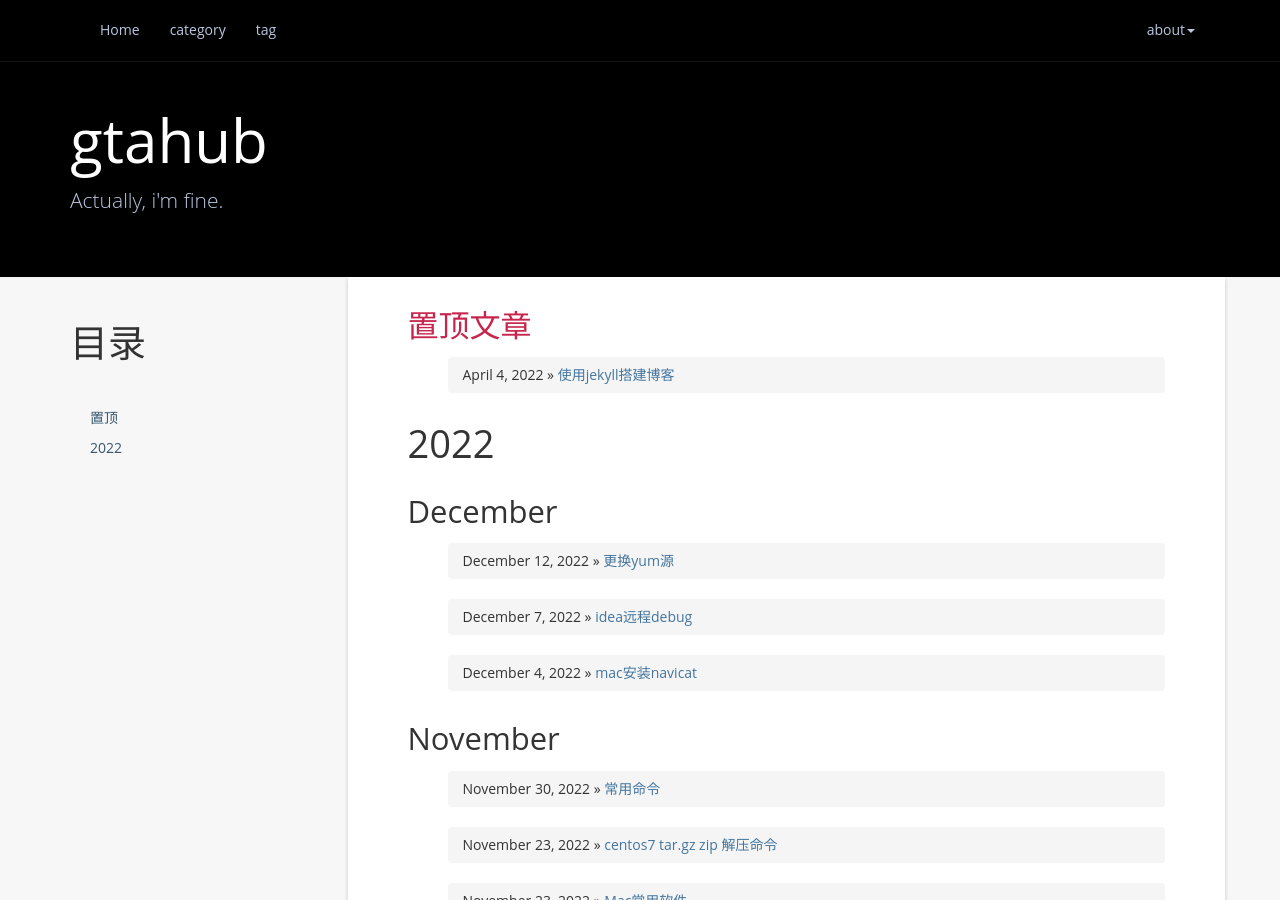
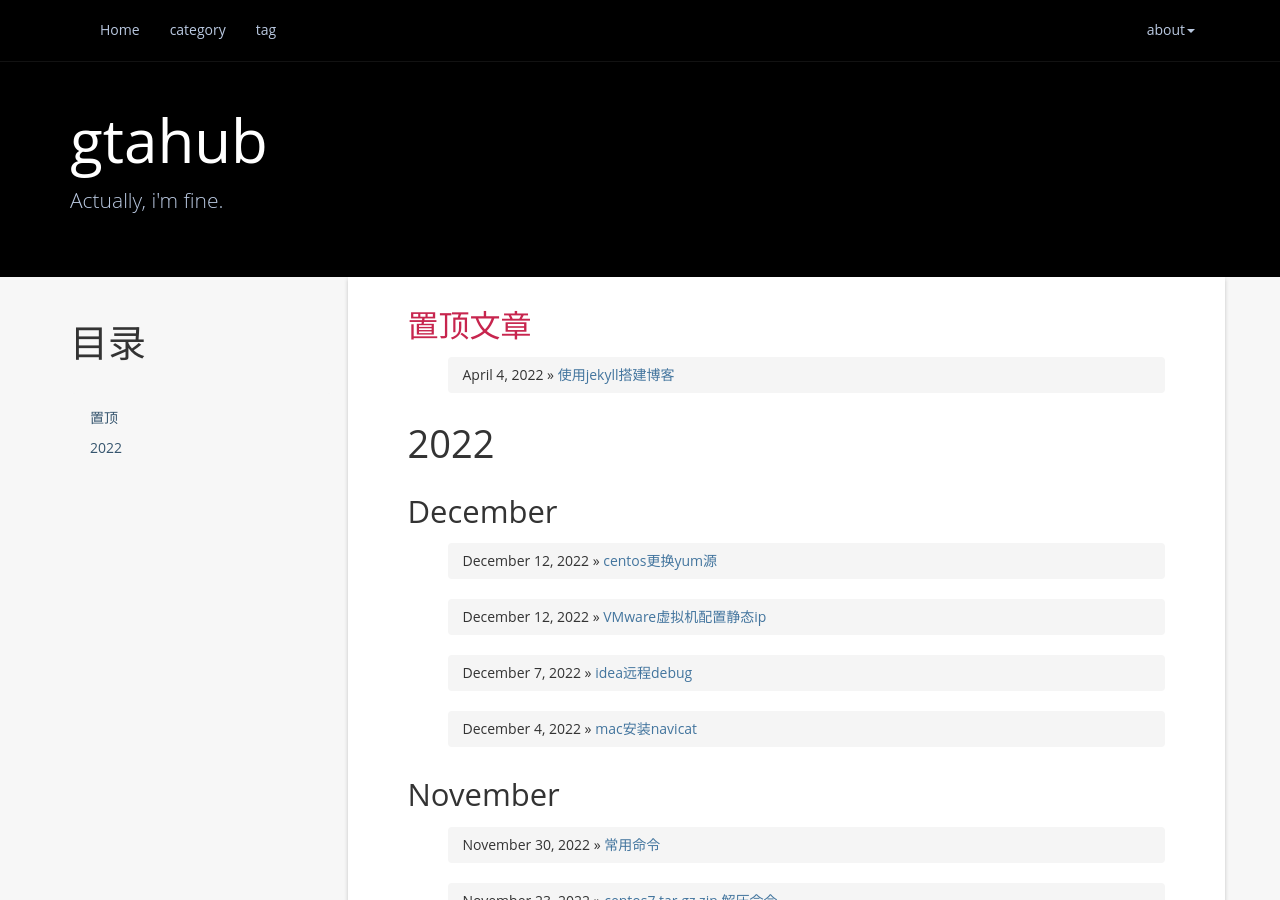
Before and after one commit to atgtahub/atgtahub.github.io, a Jekyll site: the page built from index.html, in a window 1280 px wide and 900 px high. Built offline with Jekyll 4.4.1, drawn with Linux system fonts in a browser that asks for light colours; nearby versions of some CDN libraries; a script that is not in the unit is left out; the list of posts is cut into pages by our own code; comment, search, counter and statistics services are not loaded; some of the changed lines change nothing that is shown.

Commit message:
feat(posts): 2022-12-12-centos-static-ip.md

````diff
--- /dev/null
+++ b/_posts/server/2022-12-12-centos-static-ip.md
@@ -0,0 +1,105 @@
+---
+layout: post
+title:  VMware虚拟机配置静态ip
+categories: server
+tag: centos
+---
+
+
+* content
+{:toc}
+
+
+## 查看网络驱动器名称
+
+```sh
+ip addr
+```
+
+```text
+1: lo: <LOOPBACK,UP,LOWER_UP> mtu 65536 qdisc noqueue state UNKNOWN group default qlen 1000
+    link/loopback 00:00:00:00:00:00 brd 00:00:00:00:00:00
+    inet 127.0.0.1/8 scope host lo
+       valid_lft forever preferred_lft forever
+    inet6 ::1/128 scope host
+       valid_lft forever preferred_lft forever
+2: ens33: <BROADCAST,MULTICAST,UP,LOWER_UP> mtu 1500 qdisc pfifo_fast state UP group default qlen 1000
+    link/ether 00:0c:29:4e:b6:f8 brd ff:ff:ff:ff:ff:ff
+    inet 192.168.40.200/24 brd 192.168.40.255 scope global noprefixroute ens33
+       valid_lft forever preferred_lft forever
+    inet6 fe80::8086:ce95:5330:83b9/64 scope link noprefixroute
+       valid_lft forever preferred_lft forever
+```
+
+## 对应的配置文件
+
+```sh
+cat /etc/sysconfig/network-scripts/ifcfg-ens33
+```
+
+## 查看虚拟机ip范围、子网掩码和网关
+
+### 打开虚拟网络编辑器
+
+![打开虚拟网络编辑器]({{ '/styles/images/centos/2022-12-12-centos-static-ip/Snipaste_2022-12-12_15-06-33.png' | prepend: site.baseurl  }})
+
+### 查看IP范围
+
+IP地址范围128开始，所以配置虚拟机的IP时最后一位要≥128且≤254
+![打开DHCP设置]({{ '/styles/images/centos/2022-12-12-centos-static-ip/sp20221212_144245_042.png' | prepend: site.baseurl  }})
+
+### 查看子网掩码和网关
+
+![打开NAT设置]({{ '/styles/images/centos/2022-12-12-centos-static-ip/sp20221212_144257_336.png' | prepend: site.baseurl  }})
+
+## 配置静态IP
+
+### 编辑配置
+
+```sh
+vi /etc/sysconfig/network-scripts/ifcfg-ens33
+```
+
+```text
+YPE=Ethernet
+PROXY_METHOD=none
+BROWSER_ONLY=no
+# dhcp改为static
+BOOTPROTO=static
+DEFROUTE=yes
+IPV4_FAILURE_FATAL=no
+IPV6INIT=yes
+IPV6_AUTOCONF=yes
+IPV6_DEFROUTE=yes
+IPV6_FAILURE_FATAL=no
+IPV6_ADDR_GEN_MODE=stable-privacy
+NAME=ens33
+UUID=f486fb25-ee9b-4189-832f-0d95c2b92f7b
+DEVICE=ens33
+# 开机自启
+ONBOOT=yes
+
+# ip地址，IP范围内
+IPADDR=192.168.40.200
+# 子网掩码
+NETMASK=255.255.255.0
+# 网关IP
+GATEWAY=192.168.40.2
+# DNS
+DNS1=114.114.114.114
+DNS2=8.8.8.8
+```
+
+### 重启网络
+
+```sh
+systemctl restart network
+```
+
+### 查看IP
+
+```sh
+ip addr
+```
+
+引用：<a href="https://zhangjc.blog.csdn.net/article/details/123015680" target="_blank">https://zhangjc.blog.csdn.net/article/details/123015680</a>
--- a/_posts/server/2022-12-12-centos-yum-source-change.md
+++ b/_posts/server/2022-12-12-centos-yum-source-change.md
@@ -1,6 +1,6 @@
 ---
 layout: post
-title:  更换yum源
+title:  centos更换yum源
 categories: server
 tag: centos
 ---
````
Also changed, not shown: styles/images/centos/2022-12-12-centos-static-ip/Snipaste_2022-12-12_15-06-33.png (added), styles/images/centos/2022-12-12-centos-static-ip/sp20221212_144245_042.png (added), styles/images/centos/2022-12-12-centos-static-ip/sp20221212_144257_336.png (added).
